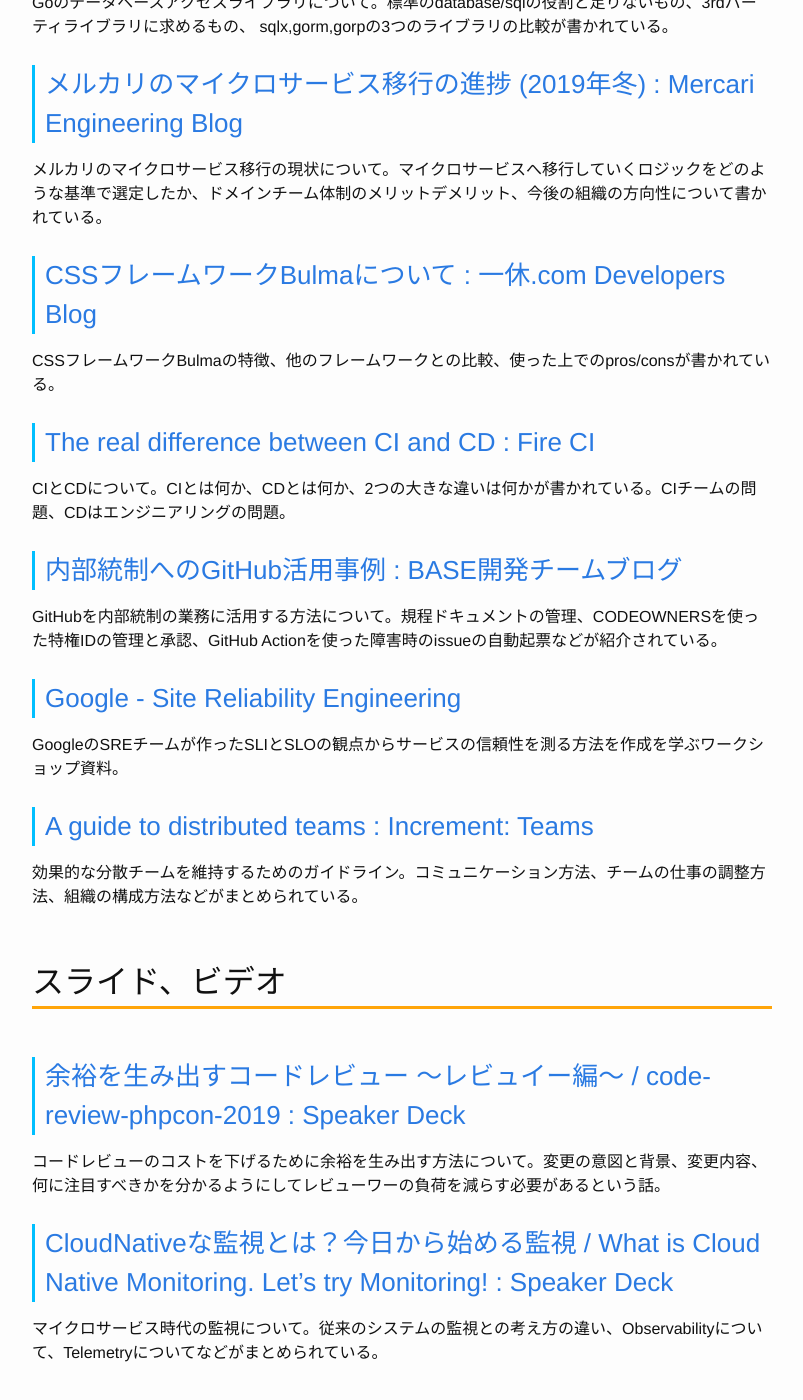
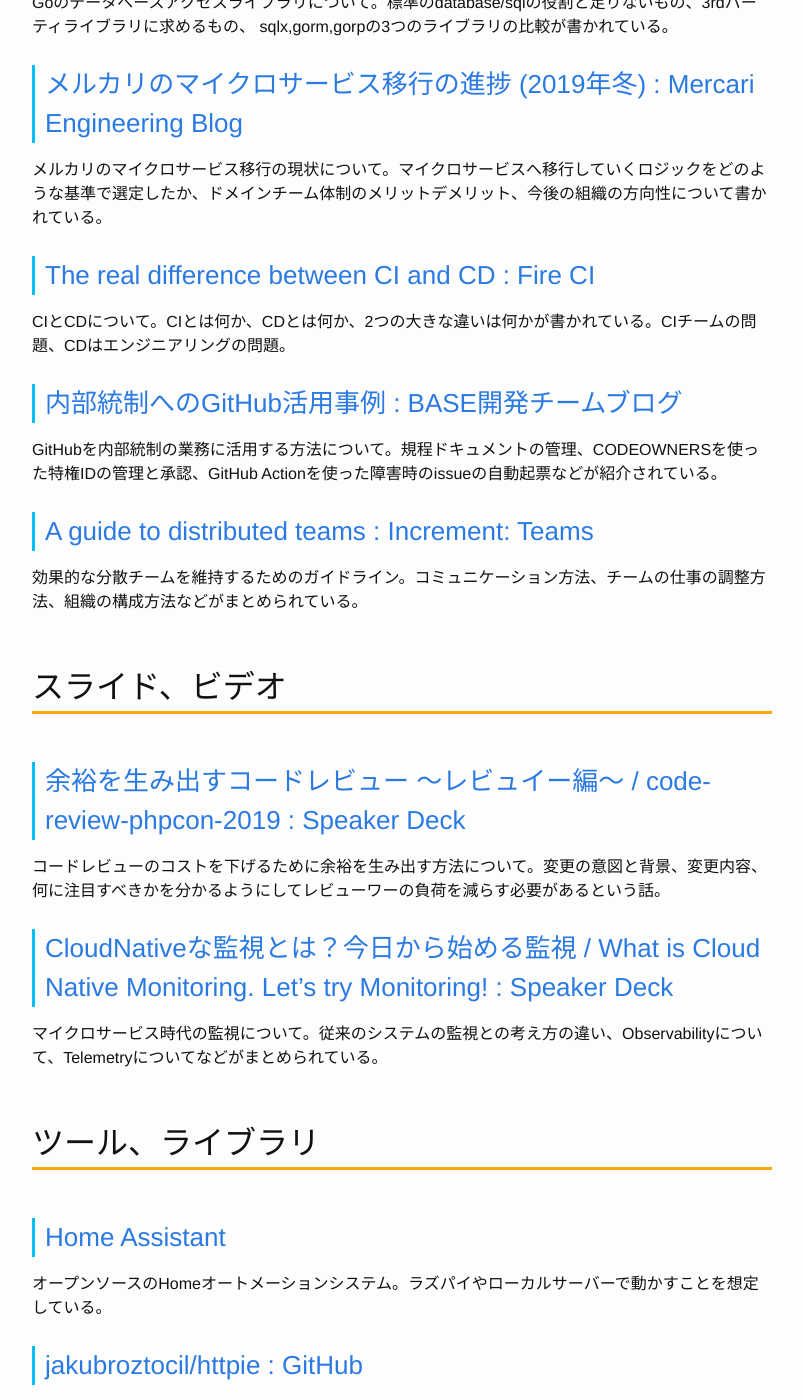
Before and after one commit to Gather-Tech/Gather-Tech.github.io, a Jekyll site: the page built from _posts/2019/2019-12-09-Gather180.md, in a window 1280 px wide and 1400 px high, scrolled down 2059 px. Shown: the whole window, without its empty margins (238-1041 px from the left). Built offline with Jekyll 4.4.1, drawn with Linux system fonts in a browser that asks for light colours; comment, search, counter and statistics services are not loaded; some of the changed text lies outside the part shown.

Commit message:
Reduced articles

```diff
--- a/_posts/2019/2019-12-09-Gather180.md
+++ b/_posts/2019/2019-12-09-Gather180.md
@@ -50,10 +50,6 @@
 
 メルカリのマイクロサービス移行の現状について。マイクロサービスへ移行していくロジックをどのような基準で選定したか、ドメインチーム体制のメリットデメリット、今後の組織の方向性について書かれている。
 
-### [CSSフレームワークBulmaについて : 一休.com Developers Blog](https://user-first.ikyu.co.jp/entry/2019/12/01/173929)
-
-CSSフレームワークBulmaの特徴、他のフレームワークとの比較、使った上でのpros/consが書かれている。
-
 ### [The real difference between CI and CD : Fire CI](https://fire.ci/blog/the-difference-between-ci-and-cd/)
 
 CIとCDについて。CIとは何か、CDとは何か、2つの大きな違いは何かが書かれている。CIチームの問題、CDはエンジニアリングの問題。
@@ -61,10 +57,6 @@
 ### [内部統制へのGitHub活用事例 : BASE開発チームブログ](https://devblog.thebase.in/entry/2019/12/03/110000)
 
 GitHubを内部統制の業務に活用する方法について。規程ドキュメントの管理、CODEOWNERSを使った特権IDの管理と承認、GitHub Actionを使った障害時のissueの自動起票などが紹介されている。
-
-### [Google - Site Reliability Engineering](https://landing.google.com/sre/resources/practicesandprocesses/art-of-slos/)
-
-GoogleのSREチームが作ったSLIとSLOの観点からサービスの信頼性を測る方法を作成を学ぶワークショップ資料。
 
 ### [A guide to distributed teams : Increment: Teams](https://increment.com/teams/a-guide-to-distributed-teams/)
 
@@ -85,10 +77,6 @@
 ### [Home Assistant](https://www.home-assistant.io/)
 
 オープンソースのHomeオートメーションシステム。ラズパイやローカルサーバーで動かすことを想定している。
-
-### [sherlock-project/sherlock: GitHub](https://github.com/sherlock-project/sherlock)
-
-さまざまなsocial networkサービスを横断してユーザーネームを検索できるCLIツール。Python製。
 
 ### [jakubroztocil/httpie : GitHub](https://github.com/jakubroztocil/httpie)
 
```
